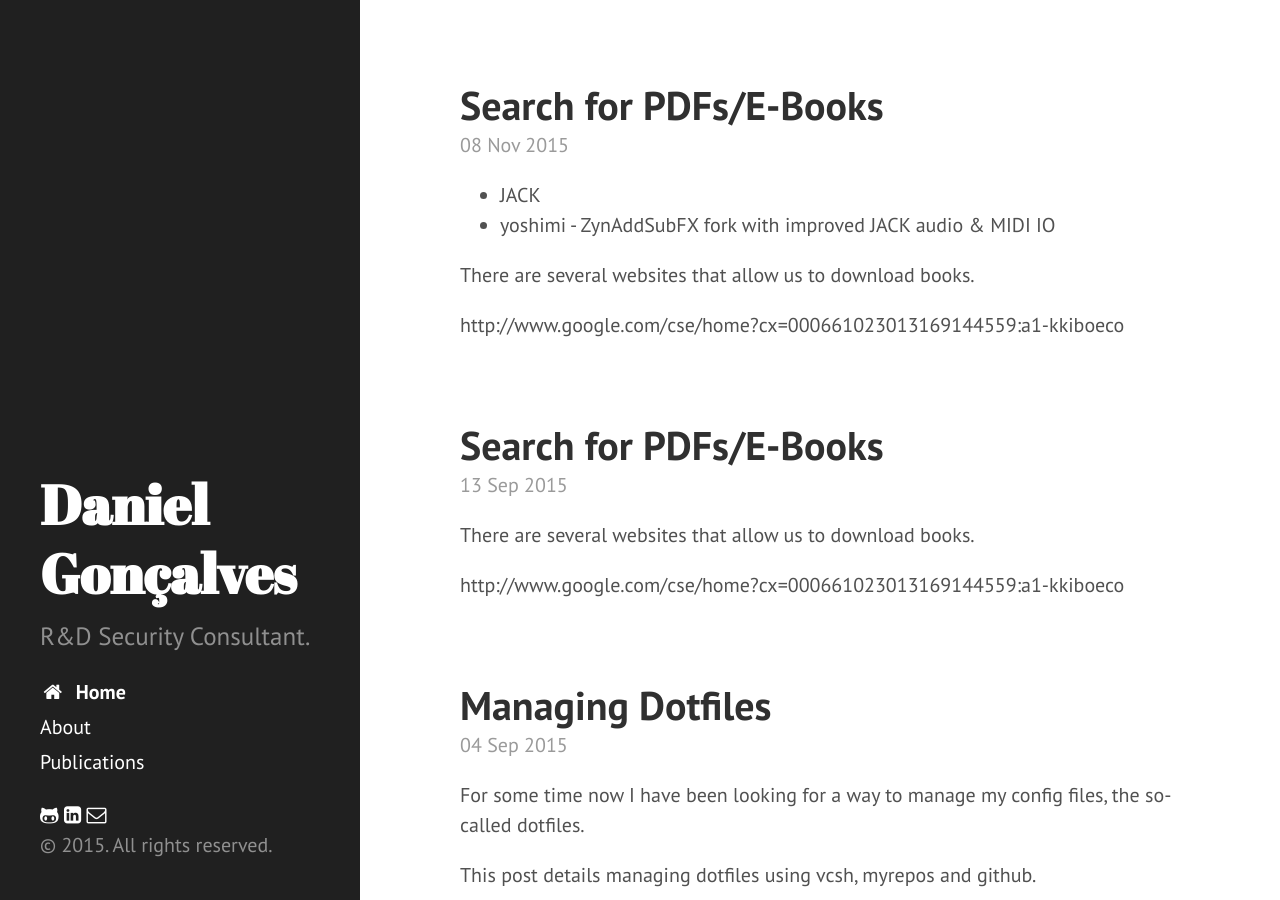
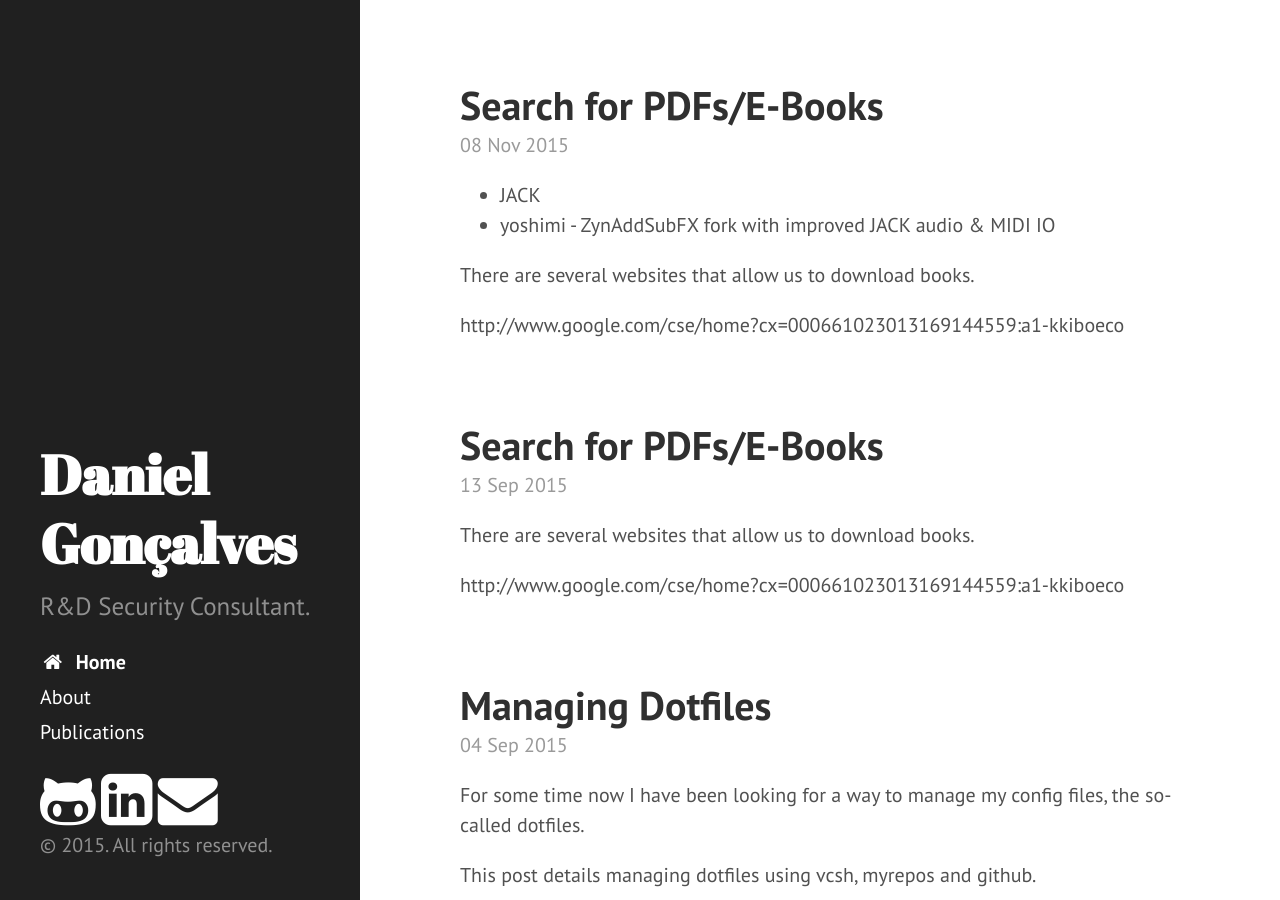
Before and after one commit to 2phost/2phost.github.io, a Jekyll site: the page built from index.html, in a window 1280 px wide and 900 px high. Built offline with Jekyll 4.4.1, drawn with Linux system fonts in a browser that asks for light colours; nearby versions of some CDN libraries; Markdown is read by kramdown in place of the engine named in the settings; the list of posts is cut into pages by our own code.

Commit message:
social update

```diff
--- a/_includes/sidebar.html
+++ b/_includes/sidebar.html
@@ -28,9 +28,9 @@
 
     </nav>
 
-    <a href="{{ site.social.github }}"><i class="fa fa-github-alt"></i></a>{{ end }}
-    <a href="{{ site.social.linkedin }}"><i class="fa fa-linkedin-square"></i></a>{{ end }}
-    <a href="{{ site.social.email }}"><i class="fa fa-envelope-o"></i></a>{{ end }}
+    <a href="{{ site.social.github }}"><i class="fa fa-github-alt fa-3x"></i></a>{{ end }}
+    <a href="{{ site.social.linkedin }}"><i class="fa fa-linkedin-square fa-3x"></i></a>{{ end }}
+    <a href="{{ site.social.email }}"><i class="fa fa-envelope fa-3x"></i></a>{{ end }}
 
     <p>&copy; {{ site.time | date: '%Y' }}. All rights reserved.</p>
   </div>
```
